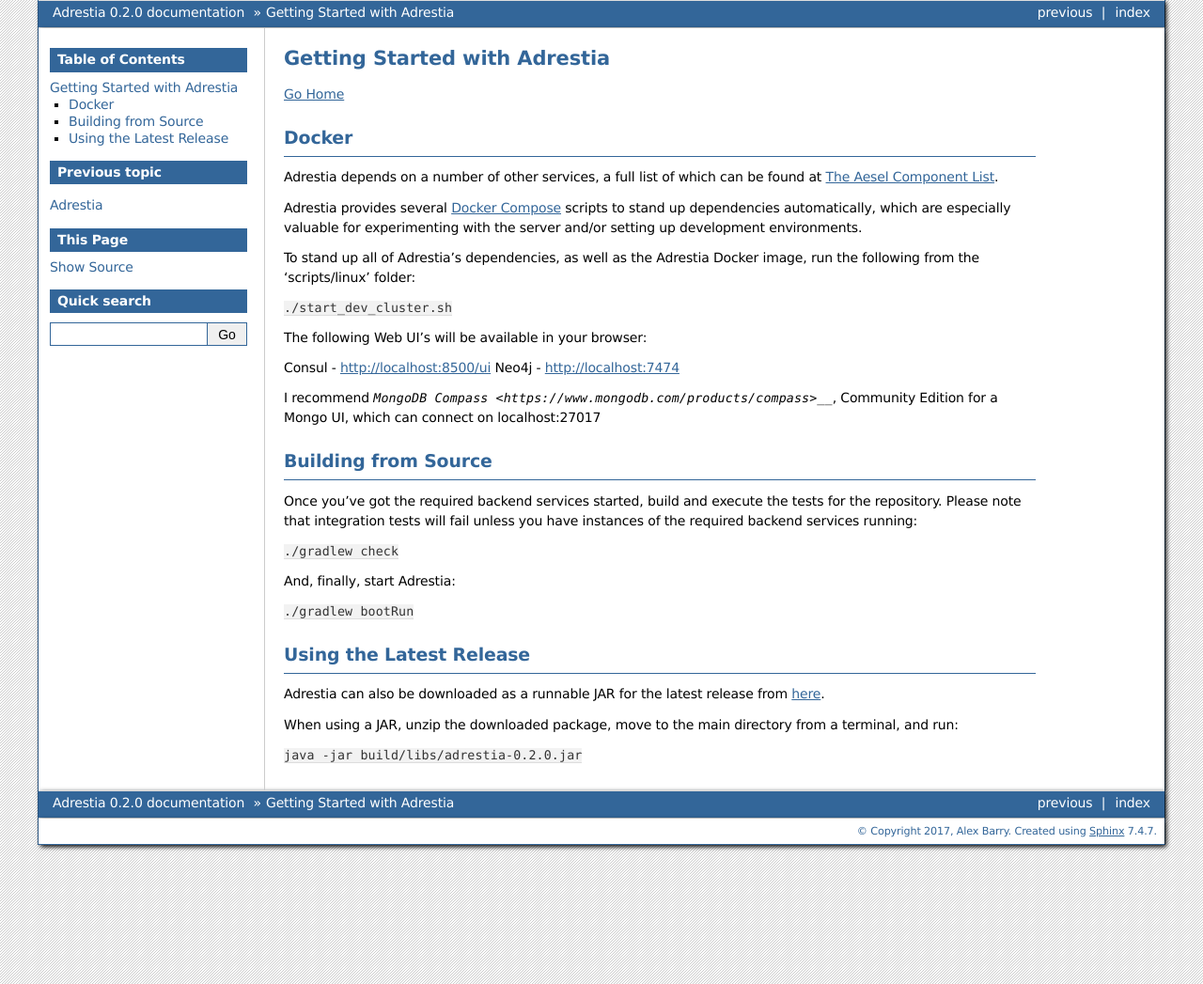
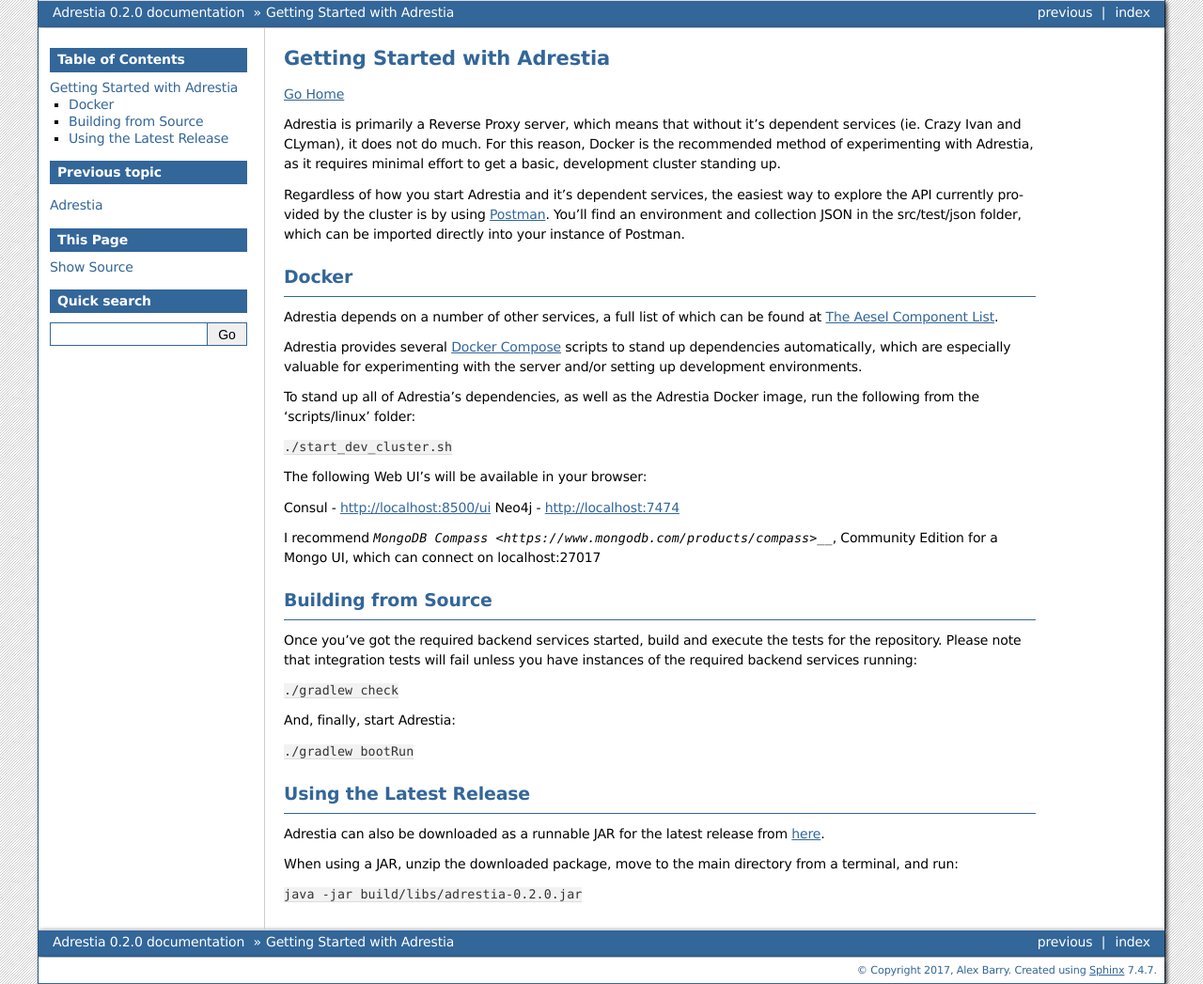
Before and after one commit to AO-StreetArt/Adrestia, a Sphinx documentation site: the page built from docs/pages/quickstart.rst, in a window 1280 px wide. Shown: the whole page at 94% size. Built offline with Sphinx 7.4.7, drawn with Linux system fonts in a browser that asks for light colours.

Commit message:
include notes in quickstart for using the Postman collection provided

```diff
--- a/docs/pages/quickstart.rst
+++ b/docs/pages/quickstart.rst
@@ -4,6 +4,17 @@
 =============================
 
 :ref:`Go Home <index>`
+
+Adrestia is primarily a Reverse Proxy server, which means that without it's
+dependent services (ie. Crazy Ivan and CLyman), it does not do much.  For this
+reason, Docker is the recommended method of experimenting with Adrestia, as it
+requires minimal effort to get a basic, development cluster standing up.
+
+Regardless of how you start Adrestia and it's dependent services, the easiest
+way to explore the API currently provided by the cluster is by using
+`Postman <https://www.getpostman.com/>`__.  You'll find an environment and
+collection JSON in the src/test/json folder, which can be imported directly
+into your instance of Postman.
 
 Docker
 ------
```
